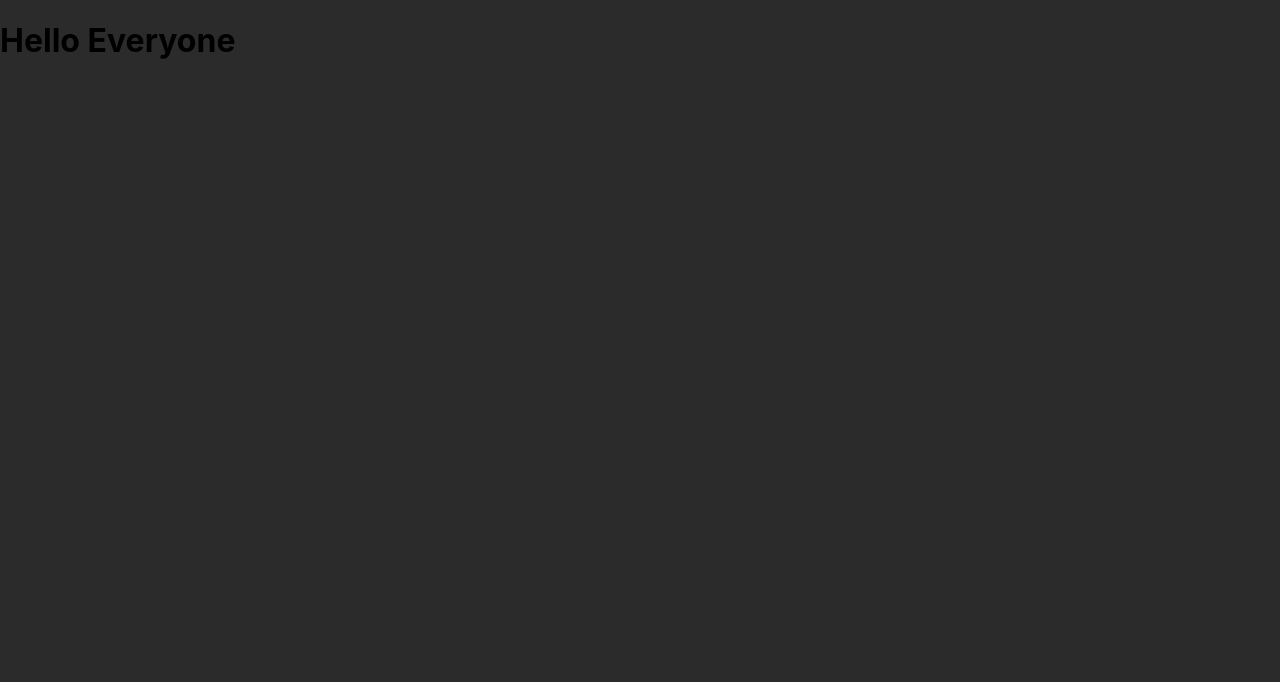
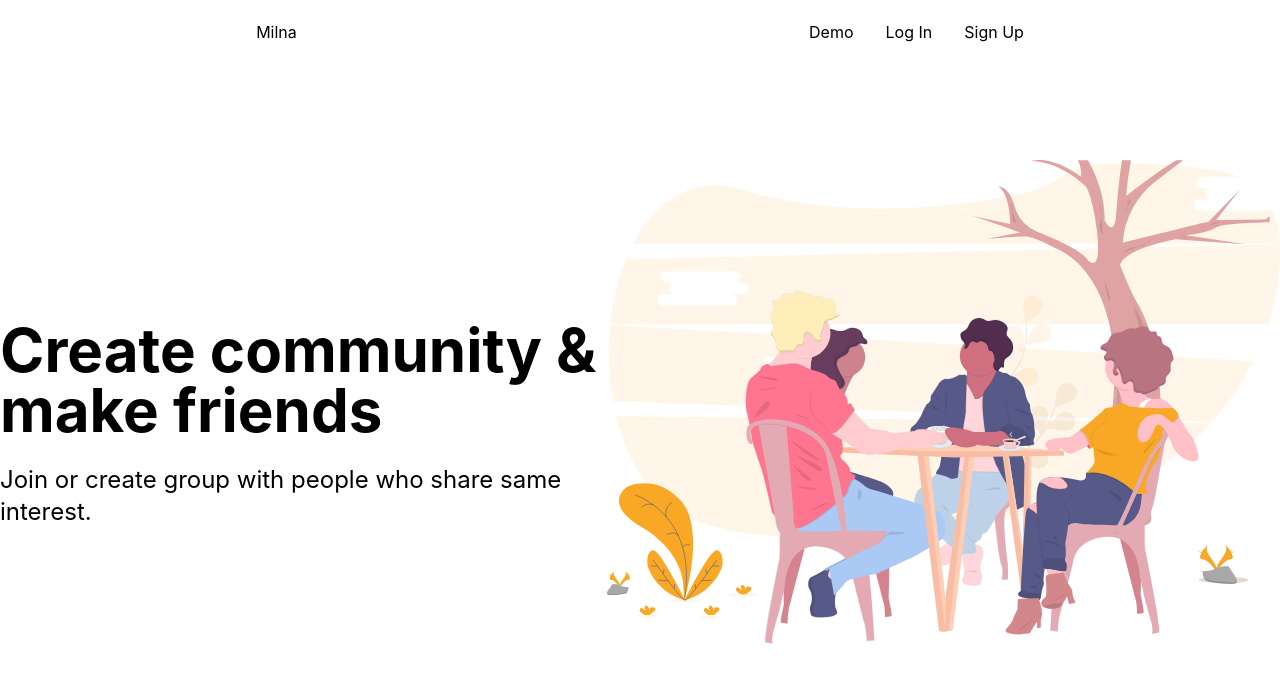
Before and after one commit to ZaidKhan144/milna-frontend, a React (Create React App) app: page / in a window 1280 px wide. Shown: the top 682 px of the page. Built offline with nearby package versions, Linux system fonts and the light colour scheme.

Commit message:
home page layout

```diff
--- /dev/null
+++ b/craco.config.js
@@ -0,0 +1,11 @@
+// craco.config.js
+module.exports = {
+    style: {
+      postcss: {
+        plugins: [
+          require('tailwindcss'),
+          require('autoprefixer'),
+        ],
+      },
+    },
+  }
--- a/public/index.html
+++ b/public/index.html
@@ -24,7 +24,7 @@
       work correctly both with client-side routing and a non-root public URL.
       Learn how to configure a non-root public URL by running `npm run build`.
     -->
-    <title>React App</title>
+    <title>Milna</title>
   </head>
   <body>
     <noscript>You need to enable JavaScript to run this app.</noscript>
--- a/src/App.js
+++ b/src/App.js
@@ -1,10 +1,16 @@
-
+import { HashRouter, Switch, Route } from 'react-router-dom'
+import Nav from './components/Nav/Nav'
+import Home from './components/Home/Home'
 
 const App = () => {
   return (
-    <div>
-        <h1>Hello Everyone</h1>
-    </div>
+
+    <HashRouter basename="/">
+    <Nav />
+      <Switch>
+        <Route exact path="/"> <Home /> </Route>
+      </Switch>
+    </HashRouter>
   );
 }
 
--- /dev/null
+++ b/src/components/Home/Home.js
@@ -0,0 +1,18 @@
+import React from 'react'
+import homeIll from '../../illustrations/hangout.svg'
+
+const Home = () => {
+    return (
+        <div className="container mx-auto flex">
+            <div>
+                <h1 className="text-6xl pt-80 font-bold">Create community & make friends</h1>
+                <p className="mt-6 text-2xl">Join or create group with people who share same interest.</p>
+            </div>
+            <div>
+                <img className="pt-40" src={homeIll} alt="Hangout"/>
+            </div>
+        </div>
+    )
+}
+
+export default Home
--- /dev/null
+++ b/src/components/Nav/Nav.js
@@ -0,0 +1,27 @@
+import React from 'react'
+import { Link } from 'react-router-dom'
+
+const Nav = () => {
+    return (
+
+        <div className="flex flex-row justify-around fixed z-10 inset-0 pt-5">
+            <div>
+                <Link to="/">Milna</Link>
+            </div>
+            <ul className="flex">
+                <li >
+                    <Link to="/">Demo</Link>
+                </li>
+                <li className="pl-8">
+                    <Link to="/">Log In</Link>
+                </li>
+                <li className="pl-8">
+                    <Link to="/">Sign Up</Link>
+                </li>
+            </ul>
+        </div>
+
+    )
+}
+
+export default Nav
--- a/src/index.css
+++ b/src/index.css
@@ -1,3 +1,8 @@
+@tailwind base;
+@tailwind components;
+@tailwind utilities;
+
+
 body {
   margin: 0;
   font-family: -apple-system, BlinkMacSystemFont, 'Segoe UI', 'Roboto', 'Oxygen',
@@ -5,7 +10,7 @@ body {
     sans-serif;
   -webkit-font-smoothing: antialiased;
   -moz-osx-font-smoothing: grayscale;
-  background-color: #2b2b2b;
+  /* background-color: #2b2b2b; */
 }
 
 code {
--- /dev/null
+++ b/tailwind.config.js
@@ -0,0 +1,11 @@
+module.exports = {
+  purge: ['./src/**/*.{js,jsx,ts,tsx}', './public/index.html'],
+  darkMode: false, // or 'media' or 'class'
+  theme: {
+    extend: {},
+  },
+  variants: {
+    extend: {},
+  },
+  plugins: [],
+}
```
Also changed, not shown: package.json (+11 -3 lines), src/illustrations/hangout.svg (added), 1 other file (tests, documents, lock files or other folders).
